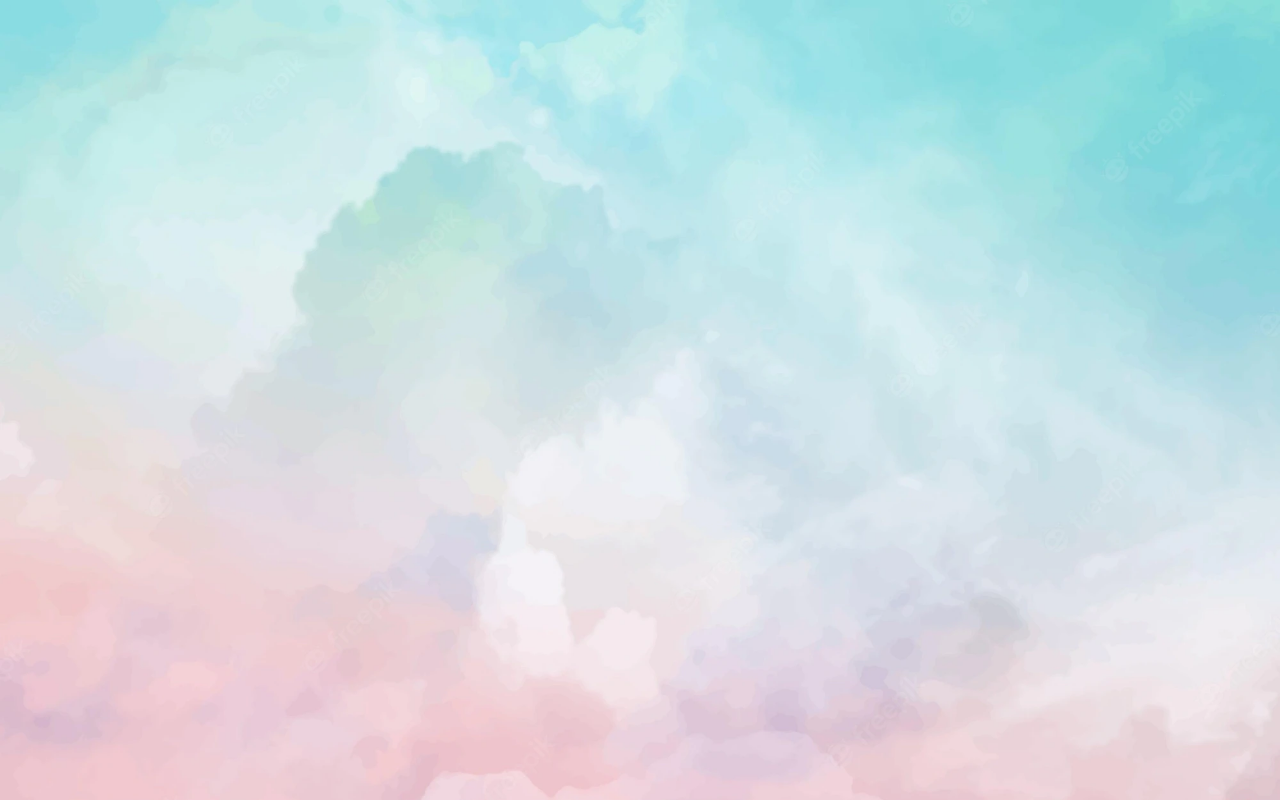
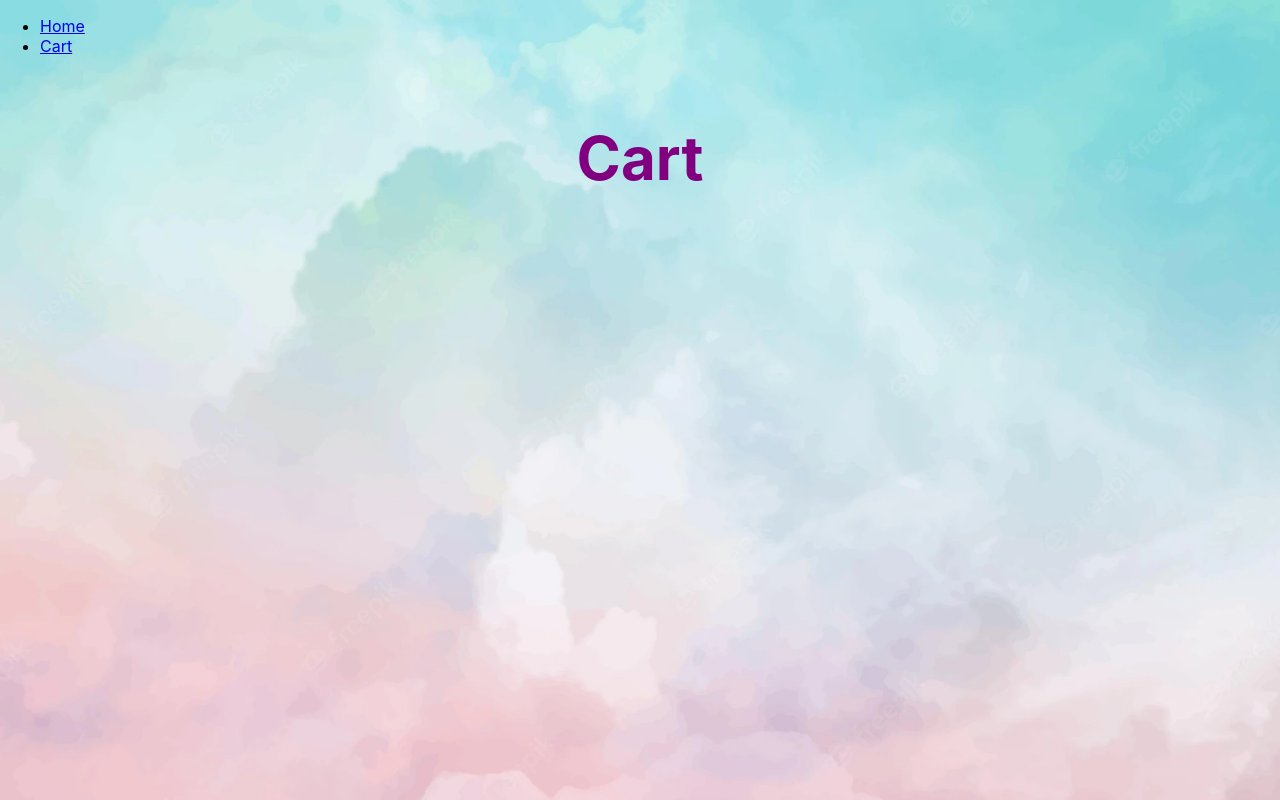
Before and after one commit to kerenbenzion/second_task_react, a React (Create React App) app in the folder my-app/: page /Cart in a window 1280 px wide. Before the commit this address had no page. Built offline with nearby package versions, Linux system fonts and the light colour scheme.

Commit message:
add to cart

```diff
--- a/my-app/src/App.js
+++ b/my-app/src/App.js
@@ -2,23 +2,10 @@
 
 import './App.css'
 import ExpenseItem from "./components/ExpenseItem";
-import { BrowserRouter as Router, Routes, Route } from 'react-router-dom';
+import { BrowserRouter as Router, Routes, Route, Link } from 'react-router-dom';
+import Cart from './components/Cart';
+import { useState } from 'react';
 
-
-// import { BrowserRouter as Router, Routes, Route, Link } from "react-router-dom";
-function App() {
-
-  return (
-    <Router>
-      <Routes>
-        <Route path="/" element={<ExpenseList />} />
-        <Route path="/" element={<ExpenseList />} />
-
-      </Routes>
-    </Router>
-
-  );
-}
 const expense = [
   { title: 'Iphone', amount: '3000$', url: 'https://img.ksp.co.il/item/226976/b_1.jpg?v=5' },
   { title: 'Galaxy', amount: '1000$', url: 'https://ksp.co.il/shop/items/512/185108.jpg?v=666666' },
@@ -26,16 +13,54 @@ const expense = [
   { title: 'Huawei', amount: '1400$', url: 'https://shop-cdn.huawei.com/my/pms/product/6901443378746/428_428_CBDBF02AEEA96C7CC22788965BD60E200D86A508892D3339mp.png' },
 
 ];
+function App() {
+
+  const [cart, setCart] = useState([]);
+  return (
+    <Router>
+      <div>
+        <ul>
+          <li>
+            <Link to="/">Home</Link>
+          </li>
+          <li>
+            <Link to="/cart">Cart</Link>
+          </li>
+        </ul>
+      </div>
+      <Routes>
+        <Route path="/" element={
+          <ExpenseList addToCart={addToCart} />
+        } />
+        <Route path="/Cart" element=
+          {<Cart items={cart}>
+          </Cart>} />
+      </Routes>
+    </Router>
+
+  );
+
+  function addToCart(item) {
+    setCart([...cart, item]);
+  }
+
+}
+
 
 export default App;
+
+
+function ExpenseList(props) {
+  const { addToCart } = { ...props }
   let itemList = expense.map((item, index) => {
     return <li className="listitem" key={index}><ExpenseItem
       title={expense[index].title}
       amount={expense[index].amount}
       url={expense[index].url}
+      addToCart={addToCart}
     ></ExpenseItem></li>
   })
-function ExpenseList() {
+
   return (
     <div className="main">
       <div className="header_shop">
--- /dev/null
+++ b/my-app/src/components/Cart.js
@@ -0,0 +1,27 @@
+
+import './ExpenseItem.css'
+import ExpenseItem from './ExpenseItem'
+function Cart(props) {
+    const items = props.items
+
+    let itemList = items.map((item, index) => {
+        return <li className="listitem" key={index}><ExpenseItem
+            title={item.title}
+            amount={item.amount}
+            url={item.url}
+        ></ExpenseItem></li>
+    })
+
+    return (
+        <div className="main">
+            <div className="header_shop">
+                <h2>Cart</h2>
+            </div>
+            <ul className="list_items">
+                {itemList}
+            </ul>
+        </div >
+    );
+}
+
+export default Cart;
--- a/my-app/src/components/ExpenseItem.js
+++ b/my-app/src/components/ExpenseItem.js
@@ -2,15 +2,15 @@
 import './ExpenseItem.css'
 
 function ExpenseItem(props) {
-
+    const addToCart = props.addToCart
+    const itemJson = { "title": props.title, "amount": props.amount, "url": props.url }
     return (
         <div className='expense-item'>
-            <div><button><img src={props.url} width="100" height="100" /></button></div>
+            <div><button onClick={() => addToCart(itemJson)}><img src={props.url} alt="" width="100" height="100" /></button></div>
             <div>
                 <div className="expense-item__title"> {props.title}</div>
                 <div className="expense-item__price"> {props.amount}</div>
             </div>
-
         </div>
     );
 }
```
Lines whose indentation alone changed are shown as unchanged.
